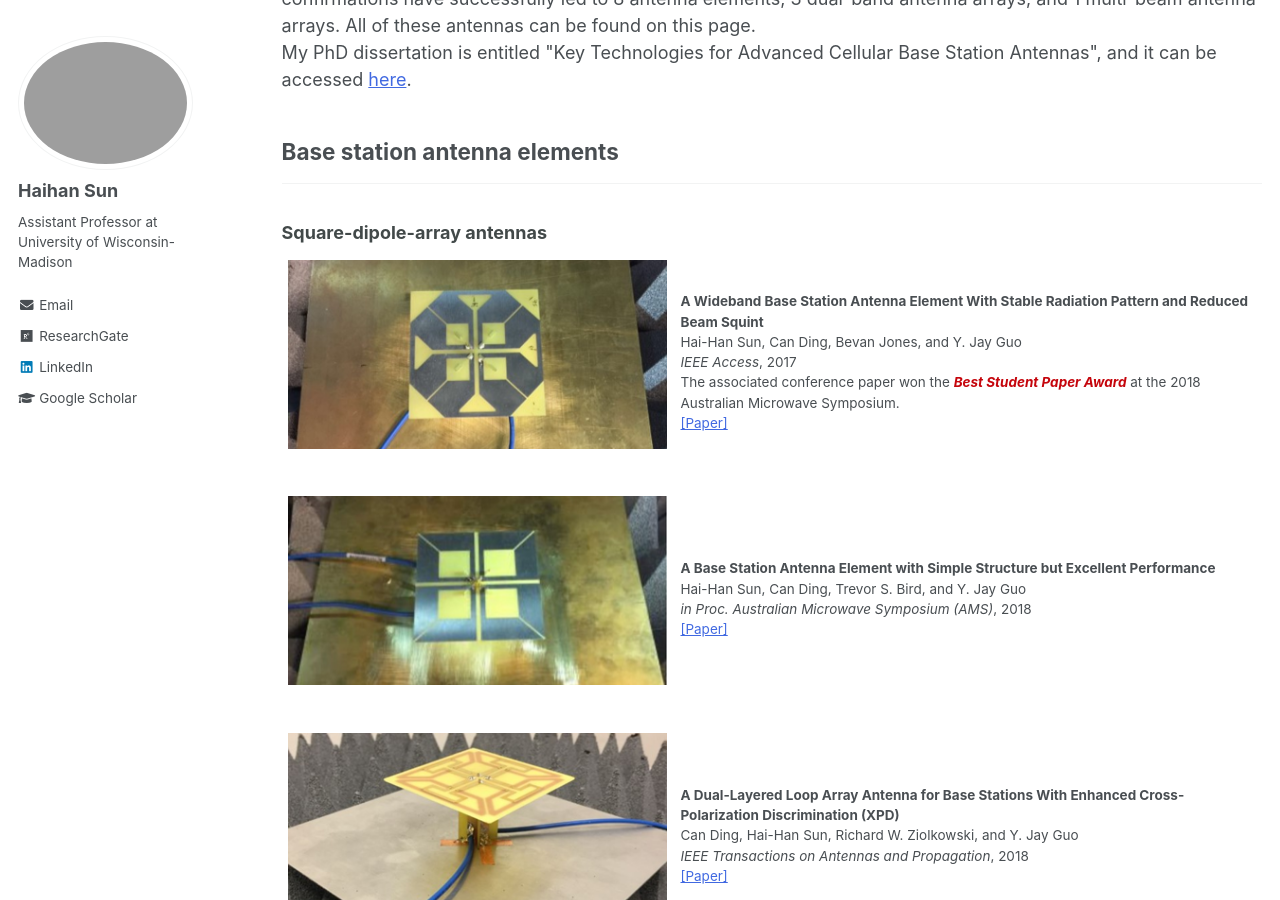
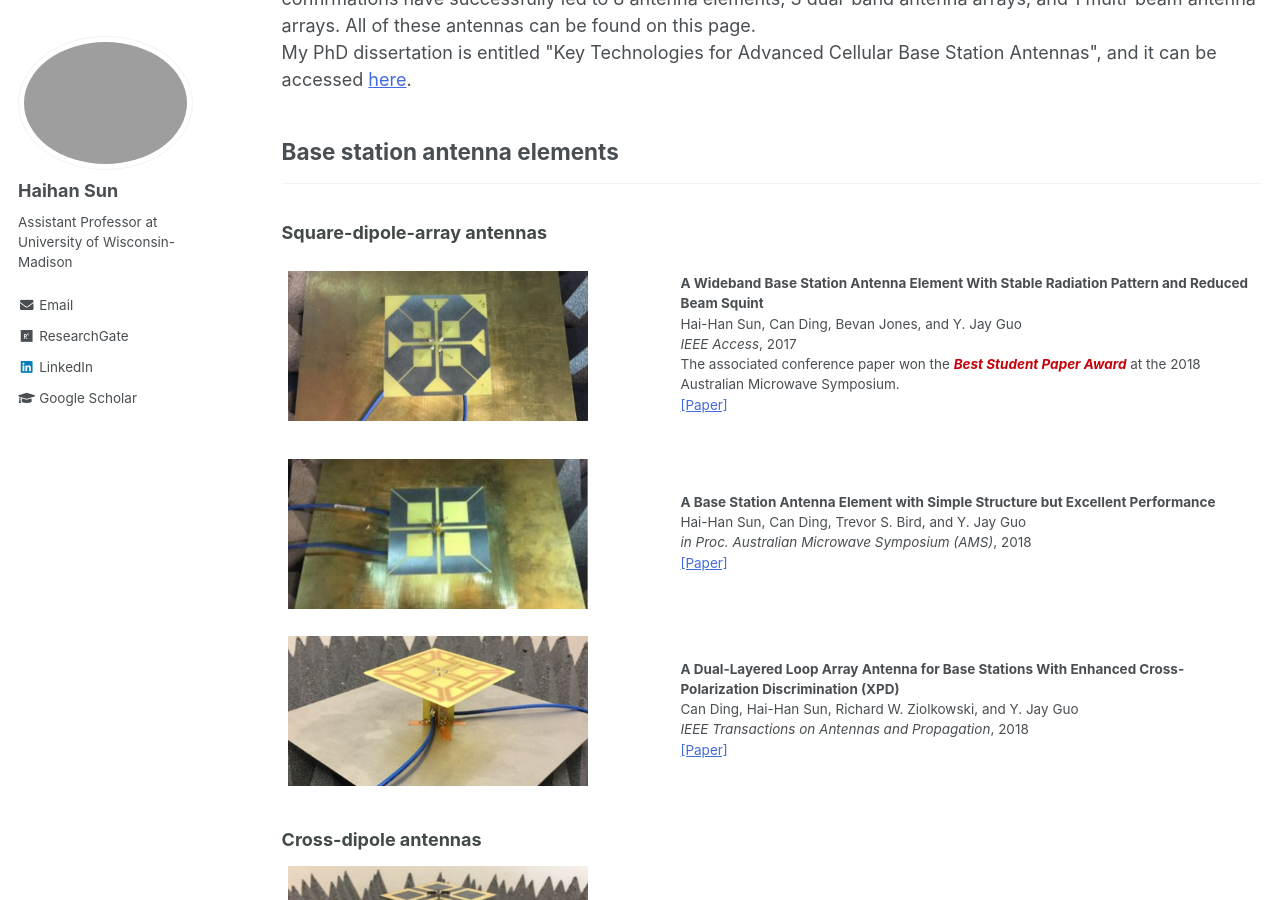
Before and after one commit to Haihan-Sun/Haihan-Sun.github.io, a Jekyll site: the page built from _pages/BSA.html, in a window 1280 px wide and 900 px high, scrolled down 310 px. Built offline with Jekyll 4.4.1, drawn with Linux system fonts in a browser that asks for light colours.

Commit message:
Update BSA.html

```diff
--- a/_pages/BSA.html
+++ b/_pages/BSA.html
@@ -29,7 +29,7 @@ My PhD dissertation is entitled "Key Technologies for Advanced Cellular Base Sta
 <table class="imgtable">
   <tr>
     <td style = "width:40%">
-      <img src="https://haihan-sun.github.io/_pages/images/SDA1.png" width="400" >&nbsp;
+      <img src="https://haihan-sun.github.io/_pages/images/SDA1.png" width="300" >&nbsp;
     </td>
   <td align="left"><p><b>A Wideband Base Station Antenna Element With Stable Radiation Pattern and Reduced Beam Squint</b> <br />
     Hai-Han Sun, Can Ding, Bevan Jones, and Y. Jay Guo <br/>
@@ -41,7 +41,7 @@ My PhD dissertation is entitled "Key Technologies for Advanced Cellular Base Sta
 </table>
 
 <table class="imgtable"><tr><td style = "width:40%">
-<img src="https://haihan-sun.github.io/_pages/images/SDA2.png" width="400" />&nbsp;</td>
+<img src="https://haihan-sun.github.io/_pages/images/SDA2.png" width="300" />&nbsp;</td>
 <td align="left"><p><b>A Base Station Antenna Element with Simple Structure but Excellent Performance </b> <br />
 Hai-Han Sun, Can Ding, Trevor S. Bird, and Y. Jay Guo <br />
 <i>in Proc. Australian Microwave Symposium (AMS)</i>, 2018 <br />
@@ -49,7 +49,7 @@ Hai-Han Sun, Can Ding, Trevor S. Bird, and Y. Jay Guo <br />
 </td></tr></table>
 
 <table class="imgtable"><tr><td style = "width:40%">
-<img src="https://haihan-sun.github.io/_pages/images/SDA3.png" width="400" />&nbsp;</td>
+<img src="https://haihan-sun.github.io/_pages/images/SDA3.png" width="300" />&nbsp;</td>
 <td align="left"><p><b>A Dual-Layered Loop Array Antenna for Base Stations With Enhanced Cross-Polarization Discrimination (XPD) </b> <br />
 Can Ding, Hai-Han Sun, Richard W. Ziolkowski, and Y. Jay Guo <br />
 <i>IEEE Transactions on Antennas and Propagation</i>, 2018 <br />
@@ -59,7 +59,7 @@ Can Ding, Hai-Han Sun, Richard W. Ziolkowski, and Y. Jay Guo <br />
 <h3 style="color:#424949;">Cross-dipole antennas</center></h3>
 
 <table class="imgtable"><tr><td style = "width:40%">
-<img src="https://haihan-sun.github.io/_pages/images/CD1.png" width="400" />&nbsp;</td>
+<img src="https://haihan-sun.github.io/_pages/images/CD1.png" width="300" />&nbsp;</td>
 <td align="left"><p><b>Simplified Tightly-Coupled Cross-Dipole Arrangement for Base Station Applications</b> <br />
 Can Ding, Hai-Han Sun, Richard W. Ziolkowski, and Y. Jay Guo <br />
 <i>IEEE Access</i>, 2017 <br />
@@ -67,7 +67,7 @@ Can Ding, Hai-Han Sun, Richard W. Ziolkowski, and Y. Jay Guo <br />
 </td></tr></table>
 
 <table class="imgtable"><tr><td style = "width:40%">
-<img src="https://haihan-sun.github.io/_pages/images/CD2.png" width="400" />&nbsp;</td>
+<img src="https://haihan-sun.github.io/_pages/images/CD2.png" width="300" />&nbsp;</td>
 <td align="left"><p><b>Dual-Polarized Multi-Resonance Antennas with Broad Bandwidths and Compact Sizes for Base Station Applications  </b> <br />
 Hai-Han Sun, Can Ding, He Zhu, and Y. Jay Guo <br />
 <i>IEEE Open Journal of Antennas and Propagation</i>, 2019 <br />
@@ -77,7 +77,7 @@ The paper was selected as one of the three <em><b><span style="color:#C5050C">Fe
 
 <h3 style="color:#424949;">Planarized dual-dipole antennas </center></h3>
 <table class="imgtable"><tr><td style = "width:40%">
-<img src="https://haihan-sun.github.io/_pages/images/DD1.png" width="400" />&nbsp;</td>
+<img src="https://haihan-sun.github.io/_pages/images/DD1.png" width="300" />&nbsp;</td>
 <td align="left"><p><b>A Novel Dual-Polarized Planar Antenna  </b> <br />
 Hai-Han Sun, Can Ding, and Y. Jay Guo <br />
 <i> in Proc. IEEE International Symposium on Antennas and Propagation (APS)</i>, 2018 <br />
@@ -87,7 +87,7 @@ The paper won the <em><b><span style="color:#C5050C"> Honorable Mention </span><
 
 
 <table class="imgtable"><tr><td style = "width:40%">
-<img src="https://haihan-sun.github.io/_pages/images/DD2.png" width="400" />&nbsp;</td>
+<img src="https://haihan-sun.github.io/_pages/images/DD2.png" width="300" />&nbsp;</td>
 <td align="left"><p><b>Wideband Planarized Dual-Linearly-Polarized Dipole Antenna and Its Integration for Dual-Circularly-Polarized Radiation   </b> <br />
 Hai-Han Sun, He Zhu, Can Ding, and Y. Jay Guo <br />
 <i>IEEE Antennas and Wireless Propagation Letters</i>, 2018 <br />
@@ -98,7 +98,7 @@ Hai-Han Sun, He Zhu, Can Ding, and Y. Jay Guo <br />
 <HR style="border:5 " width="100%"  SIZE=5>
 
 <table class="imgtable"><tr><td style = "width:40%">
-<img src="https://haihan-sun.github.io/_pages/images/DDA1.png" width="400" />&nbsp;</td>
+<img src="https://haihan-sun.github.io/_pages/images/DDA1.png" width="300" />&nbsp;</td>
 <td align="left"><p><b>Suppression of Cross-Band Scattering in Multiband Antenna Arrays   </b> <br />
 Hai-Han Sun, Can Ding, He Zhu, Bevan Jones, and Y. Jay Guo <br />
 <i>IEEE Transactions on Antennas and Propagation</i>, 2019 <br />
@@ -108,7 +108,7 @@ The associated conference paper won the <em> <b><span style="color:#C5050C">Best
 </td></tr></table>
 
 <table class="imgtable"><tr><td style = "width:40%">
-<img src="https://haihan-sun.github.io/_pages/images/DDA2.png" width="400" />&nbsp;</td>
+<img src="https://haihan-sun.github.io/_pages/images/DDA2.png" width="300" />&nbsp;</td>
 <td align="left"><p><b>Scattering Suppression in a 4G and 5G Base Station Antenna Array Using Spiral Chokes  </b> <br />
 Hai-Han Sun, He Zhu, Can Ding, Bevan Jones, and Y. Jay Guo <br />
 <i>IEEE Antennas and Wireless Propagation Letters</i>, 2020 <br />
@@ -116,7 +116,7 @@ Hai-Han Sun, He Zhu, Can Ding, Bevan Jones, and Y. Jay Guo <br />
 </td></tr></table>
 
 <table class="imgtable"><tr><td style = "width:40%">
-<img src="https://haihan-sun.github.io/_pages/images/DDA3.png" width="400" />&nbsp;</td>
+<img src="https://haihan-sun.github.io/_pages/images/DDA3.png" width="300" />&nbsp;</td>
 <td align="left"><p><b>Suppression of Cross-Band Scattering in Interleaved Dual-Band Cellular Base-Station Antenna Arrays </b> <br />
 Hai-Han Sun, Bevan Jones, Y. Jay Guo, and Yee Hui Lee <br />
 <i> IEEE Access  </i>, 2020 <br />
@@ -124,7 +124,7 @@ Hai-Han Sun, Bevan Jones, Y. Jay Guo, and Yee Hui Lee <br />
 </td></tr></table>
 
 <table class="imgtable"><tr><td style = "width:40%">
-<img src="https://haihan-sun.github.io/_pages/images/DDA4.png" width="400" />&nbsp;</td>
+<img src="https://haihan-sun.github.io/_pages/images/DDA4.png" width="300" />&nbsp;</td>
 <td align="left"><p><b>Characteristic-Mode-Guided Suppression of Cross-Band Scattering and Coupling in Antenna Array </b> <br />
 Shang-Yi Sun, Can Ding, Hai-Han Sun, Y. Jay Guo <br />
 <i> in Proc. IEEE International Symposium on Antennas and Propagation (APS) </i>, 2024 <br />
@@ -135,7 +135,7 @@ Shang-Yi Sun, Can Ding, Hai-Han Sun, Y. Jay Guo <br />
 <HR style="border:5 " width="100%"  SIZE=5>
 
 <table class="imgtable"><tr><td style = "width:40%">
-<img src="https://haihan-sun.github.io/_pages/images/MBA1.png" width="400" />&nbsp;</td>
+<img src="https://haihan-sun.github.io/_pages/images/MBA1.png" width="300" />&nbsp;</td>
 <td align="left"><p><b>Wideband Dual-Polarized Multiple Beam-Forming Antenna Arrays </b> <br />
 He Zhu, Hai-Han Sun, Bevan Jones, Can Ding, and Y. Jay Guo <br />
 <i> IEEE Transactions on Antennas and Propagation  </i>, 2019 <br />
```
